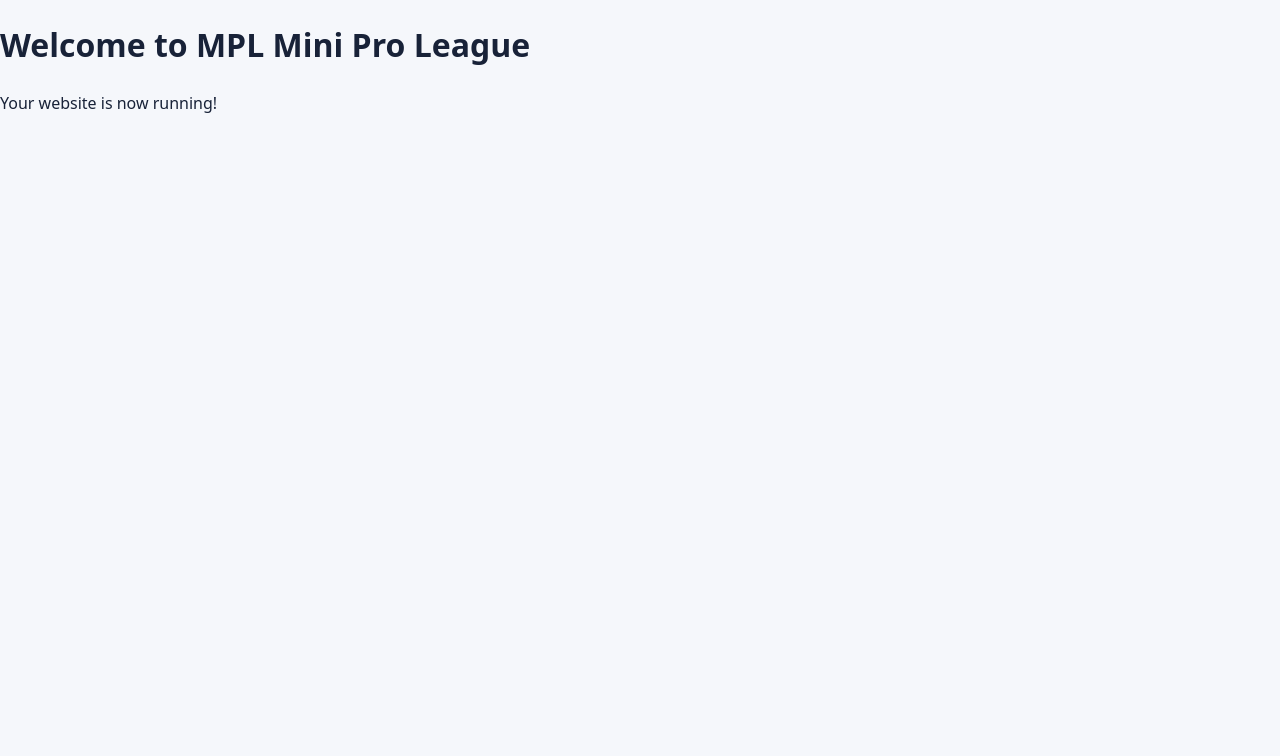
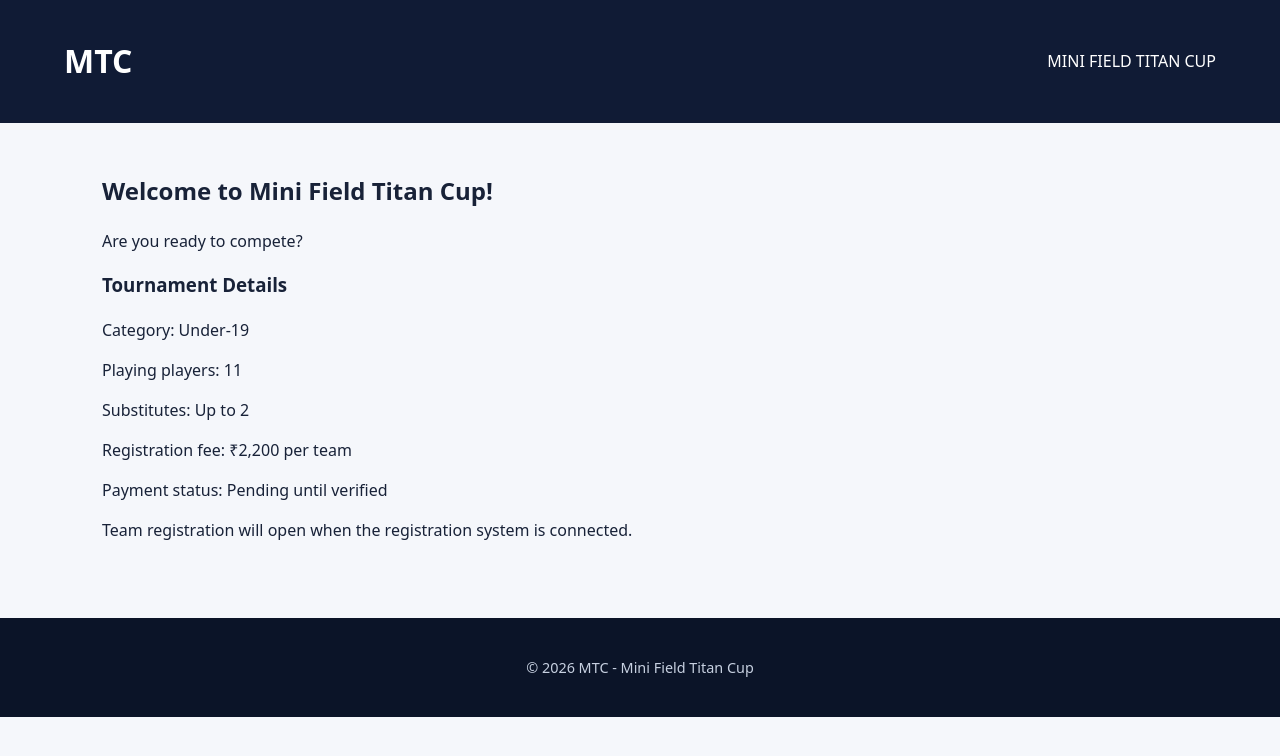
Before and after one commit to piyush22450/mpl-mini-pro-league, a website: page index.html in a window 1280 px wide. Drawn offline with Linux system fonts and the light colour scheme.

Commit message:
Update index.html

```diff
--- a/index.html
+++ b/index.html
@@ -1,14 +1,39 @@
+
 <!DOCTYPE html>
 <html lang="en">
 <head>
-    <meta charset="UTF-8">
-    <meta name="viewport" content="width=device-width, initial-scale=1.0">
-    <title>MPL Mini Pro League</title>
-    <link rel="stylesheet" href="public/styles.css">
+  <meta charset="UTF-8">
+  <meta name="viewport" content="width=device-width, initial-scale=1.0">
+  <meta name="theme-color" content="#101827">
+  <title>MTC - Mini Field Titan Cup</title>
+  <link rel="stylesheet" href="public/styles.css">
 </head>
 <body>
-    <h1>Welcome to MPL Mini Pro League</h1>
-    <p>Your website is now running!</p>
-    <script src="public/roster.js"></script>
+  <header>
+    <h1>MTC</h1>
+    <p>MINI FIELD TITAN CUP</p>
+  </header>
+
+  <main>
+    <h2>Welcome to Mini Field Titan Cup!</h2>
+    <p>Are you ready to compete?</p>
+
+    <section id="tournament-details">
+      <h3>Tournament Details</h3>
+      <p>Category: Under-19</p>
+      <p>Playing players: 11</p>
+      <p>Substitutes: Up to 2</p>
+      <p>Registration fee: ₹2,200 per team</p>
+      <p>Payment status: Pending until verified</p>
+    </section>
+
+    <p>Team registration will open when the registration system is connected.</p>
+  </main>
+
+  <footer>
+    <p>© 2026 MTC - Mini Field Titan Cup</p>
+  </footer>
+
+  <script src="public/roster.js"></script>
 </body>
 </html>
```
